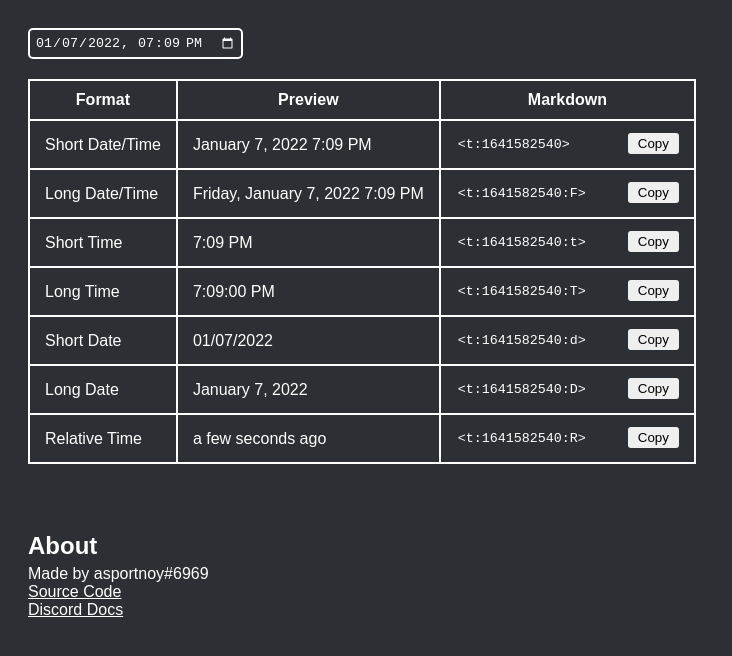
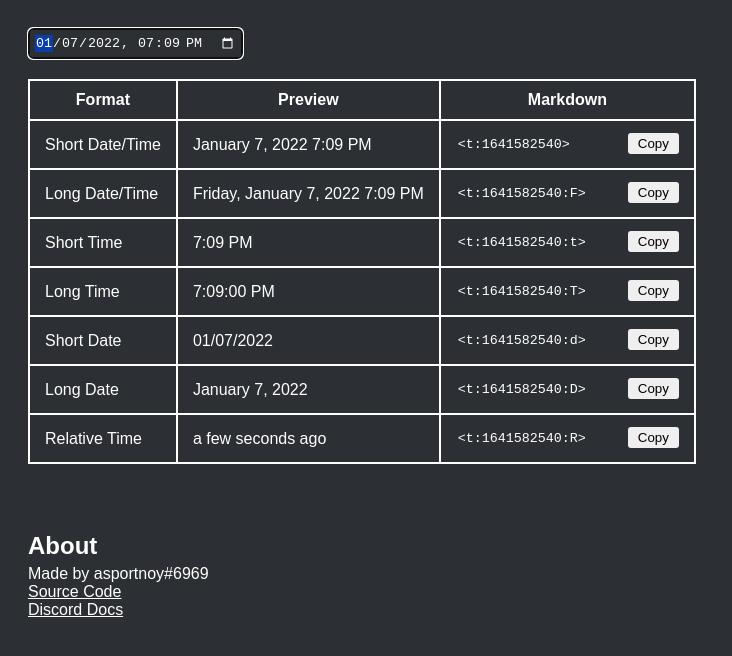
Before and after one commit to asportnoy/discord-timestamp-generator, a plain HTML site: page index.html in a window 1280 px wide. Shown: the whole page, without its empty margins (0-732 px from the left). Drawn offline with nearby package versions, Linux system fonts and the light colour scheme.

Commit message:
Autofocus + format

```diff
--- a/index.html
+++ b/index.html
@@ -1,5 +1,6 @@
 <!DOCTYPE html>
 <html lang="en">
+
 <head>
 	<meta charset="UTF-8" />
 	<meta http-equiv="X-UA-Compatible" content="IE=edge" />
@@ -7,8 +8,9 @@
 	<title>Discord Markdown Timestamp Generator</title>
 	<link rel="stylesheet" href="style.css" />
 </head>
+
 <body>
-		<input type="datetime-local" id="datepicker" />
+	<input type="datetime-local" id="datepicker" autofocus />
 	<table>
 		<thead>
 			<tr>
@@ -35,4 +37,5 @@
 	<script src="https://unpkg.com/clipboard@2/dist/clipboard.min.js"></script>
 	<script src="script.js"></script>
 </body>
+
 </html>
```
Lines whose indentation alone changed are shown as unchanged.
